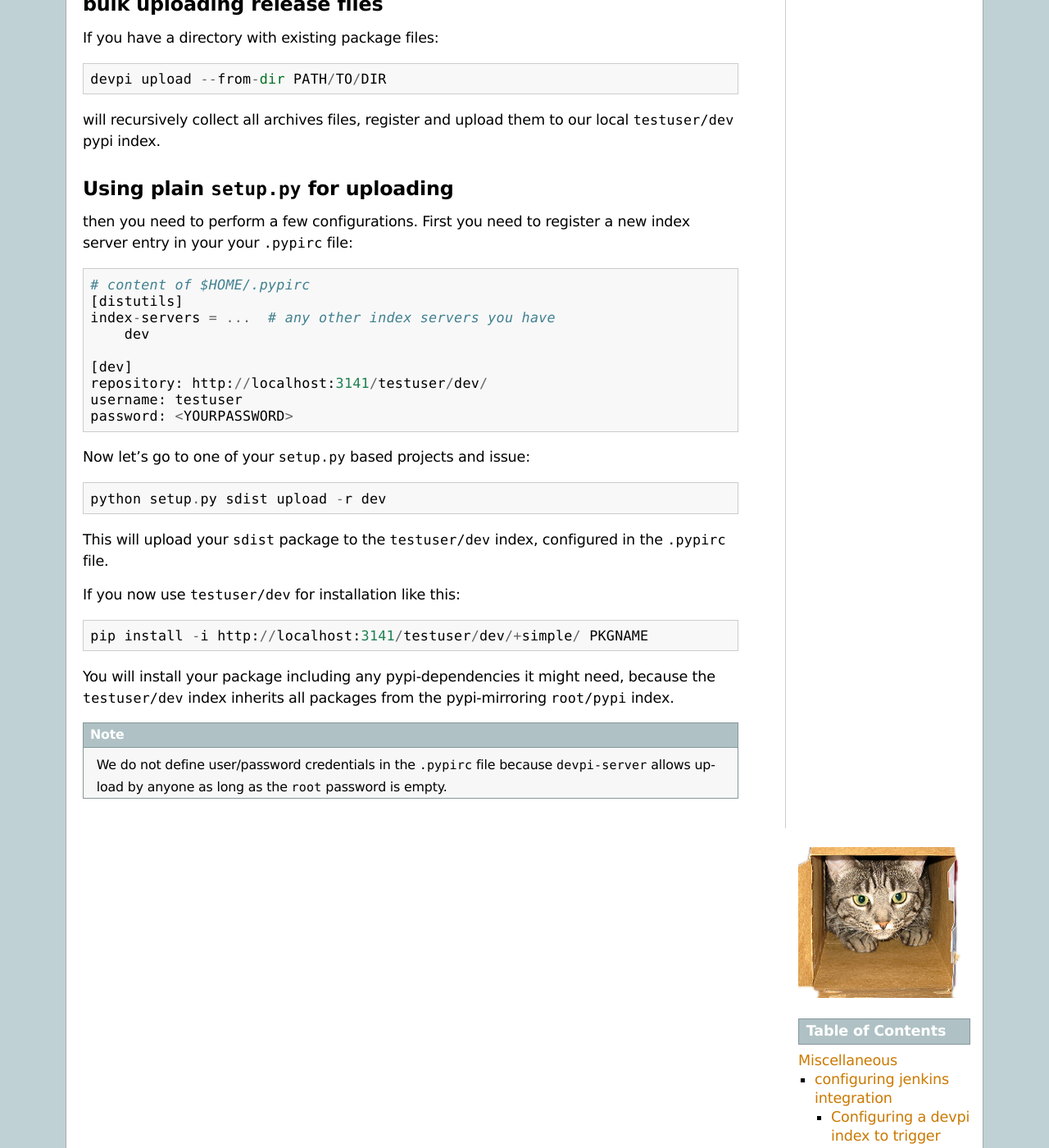
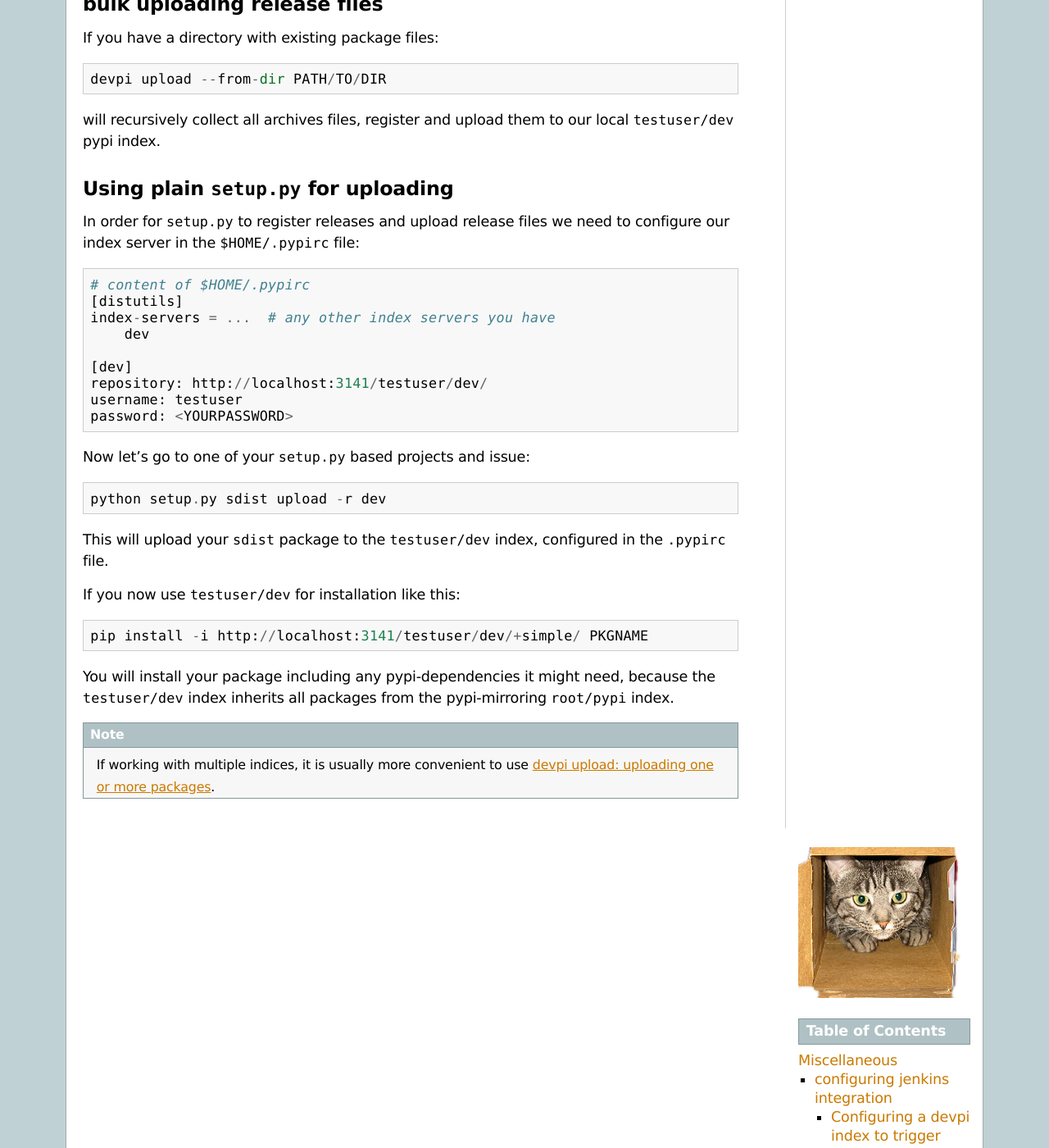
Before and after one commit to devpi/devpi, a Sphinx documentation site: the page built from doc/userman/devpi_misc.rst, in a window 1280 px wide and 1400 px high, scrolled down 3358 px. Shown: the whole window at 82% size. Built offline with Sphinx 7.4.7, drawn with Linux system fonts in a browser that asks for light colours; some of the changed text lies outside the part shown.

Commit message:
fix typos

```diff
--- a/doc/quickstart-releaseprocess.rst
+++ b/doc/quickstart-releaseprocess.rst
@@ -110,8 +110,14 @@
 You may invoke the ``devpi install`` command a second time which will
 even work when you have no network.
 
+.. _`devpi upload`:
+
 devpi upload: uploading one or more packages
 ++++++++++++++++++++++++++++++++++++++++++++
+
+We are going to use ``devpi`` command line tool facilities for
+performing uploads (you can also
+:ref:`use plain setup.py <configure pypirc>`).
 
 Let's verify we are logged in to the correct index::
 
--- a/doc/userman/devpi_misc.rst
+++ b/doc/userman/devpi_misc.rst
@@ -25,11 +25,11 @@
 Configuring a devpi index to trigger Jenkins
 ++++++++++++++++++++++++++++++++++++++++++++
 
-Here is a example command, using the default ``/testuser/dev`` index
+Here is a example command, using a ``/testuser/dev`` index
 and a Jenkins server at http://localhost:8080::
 
     # needs one Jenkins job for each name of uploaded packages
-    devpi index /user/dev uploadtrigger_jenkins=http://localhost:8080/job/{pkgname}/build
+    devpi index /testuser/dev uploadtrigger_jenkins=http://localhost:8080/job/{pkgname}/build
 
 Any package which gets uploaded to ``/testuser/dev`` will now trigger
 a POST request to the specified url.  The ``{pkgname}`` part will be substituted with the name of the uploaded package.  You don't need to specify such
@@ -123,12 +123,14 @@
 will recursively collect all archives files, register
 and upload them to our local ``testuser/dev`` pypi index.
 
+.. _`configure pypirc`:
+
 Using plain ``setup.py`` for uploading
 --------------------------------------
 
-then you need to perform a few configurations.  First
-you need to register a new index server entry in your
-your ``.pypirc`` file::
+In order for ``setup.py`` to register releases and upload
+release files we need to configure our index server in
+the ``$HOME/.pypirc`` file::
 
     # content of $HOME/.pypirc
     [distutils]
@@ -157,6 +159,5 @@
 
 .. note::
 
-   We do not define user/password credentials in the ``.pypirc``
-   file because ``devpi-server`` allows upload by anyone as long
-   as the ``root`` password is empty.
+    If working with multiple indices, it is usually more
+    convenient to use :ref:`devpi upload`.
```
